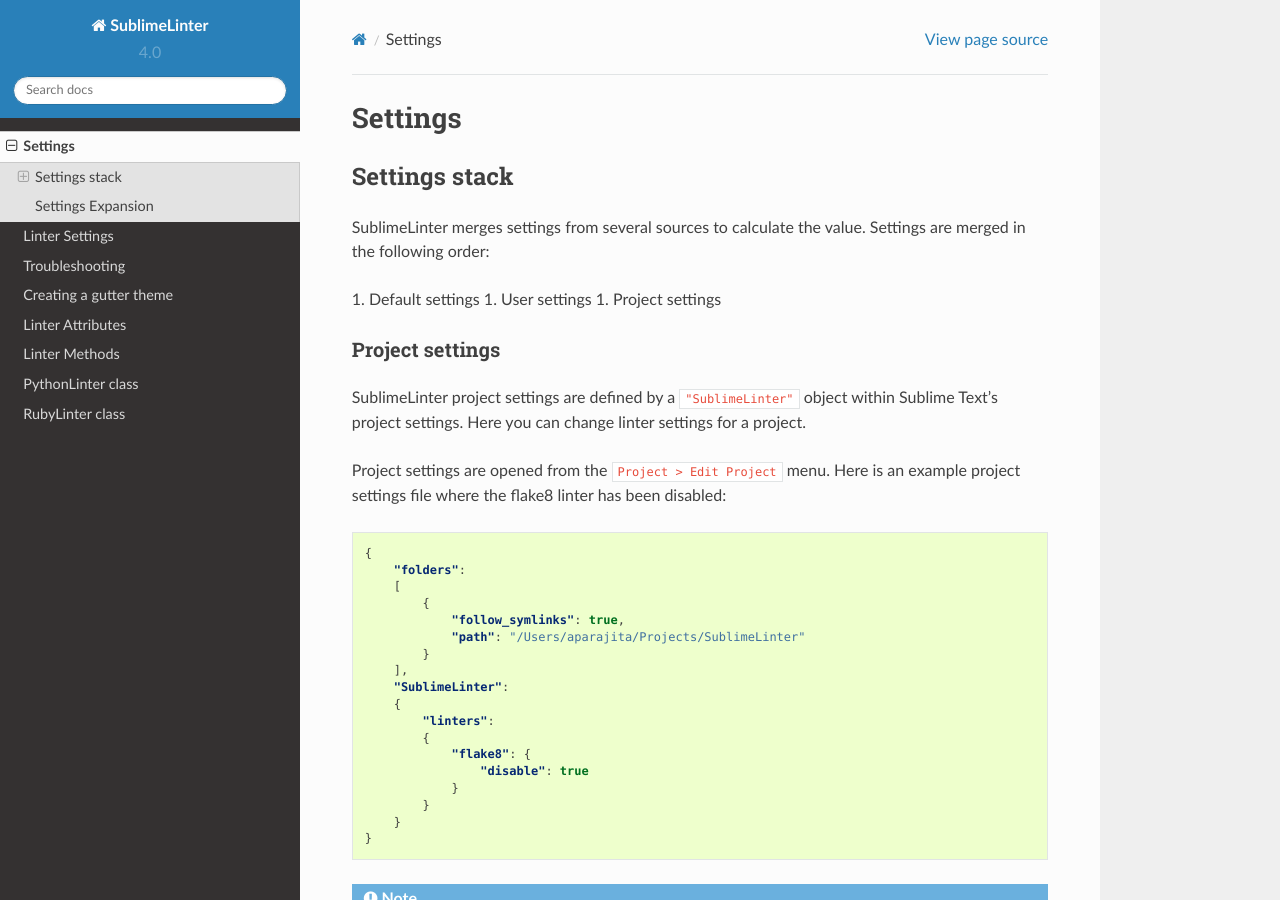
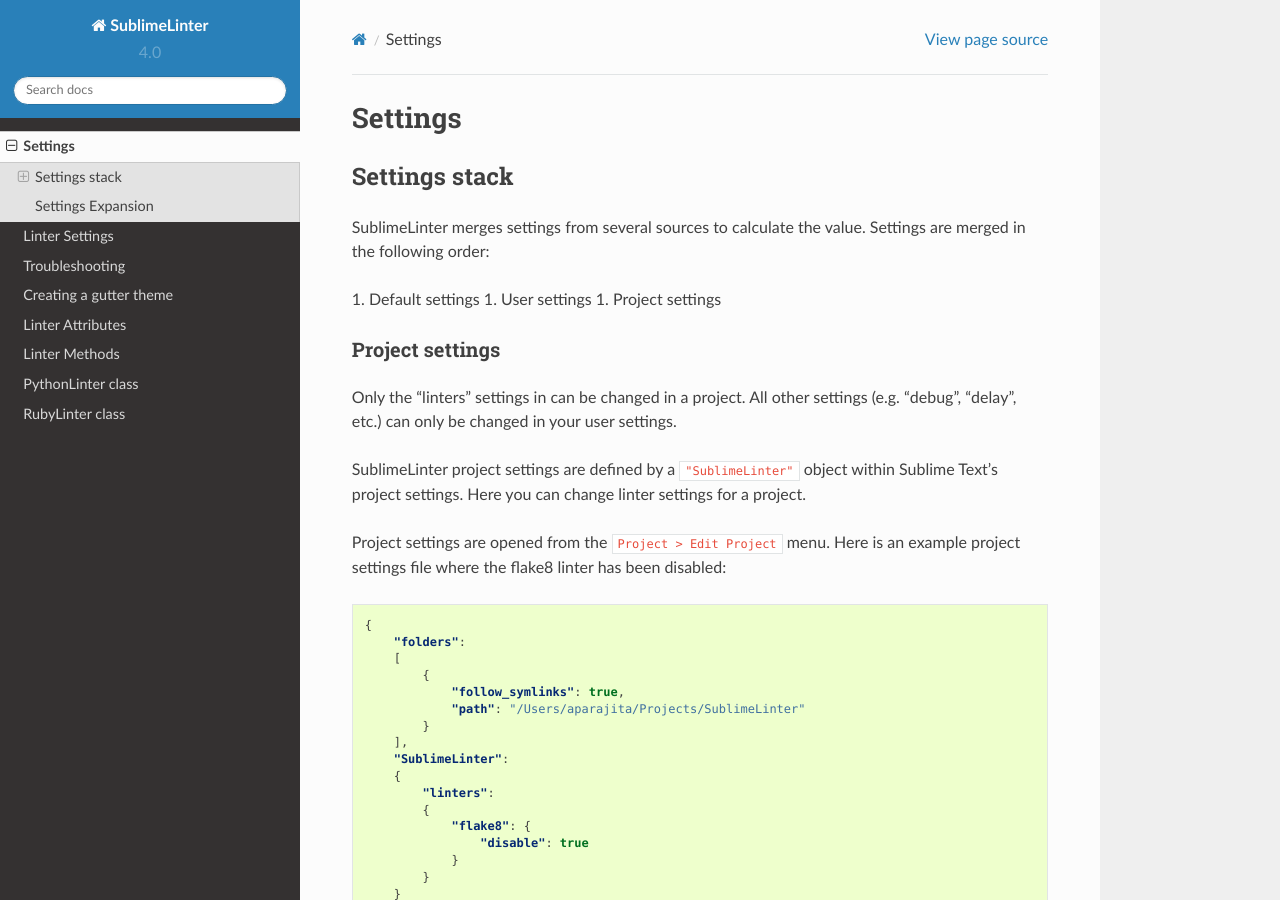
Before and after one commit to SublimeLinter/SublimeLinter, a Sphinx documentation site: the page built from docs/settings.rst, in a window 1280 px wide and 900 px high. Built offline with Sphinx 7.4.7 and the Read the Docs theme 2.0.0, drawn with Linux system fonts in a browser that asks for light colours.

Commit message:
#874 clarification of project level settings

```diff
--- a/docs/settings.rst
+++ b/docs/settings.rst
@@ -12,6 +12,9 @@
 
 Project settings
 ~~~~~~~~~~~~~~~~
+Only the "linters" settings in can be changed in a project.
+All other settings (e.g. "debug", "delay", etc.) can only be changed in your user settings.
+
 SublimeLinter project settings are defined by a ``"SublimeLinter"`` object within Sublime Text’s project settings. Here you can change linter settings for a project.
 
 Project settings are opened from the ``Project > Edit Project`` menu. Here is an example project settings file where the flake8 linter has been disabled:
```
Also changed, not shown: 1 other file.
